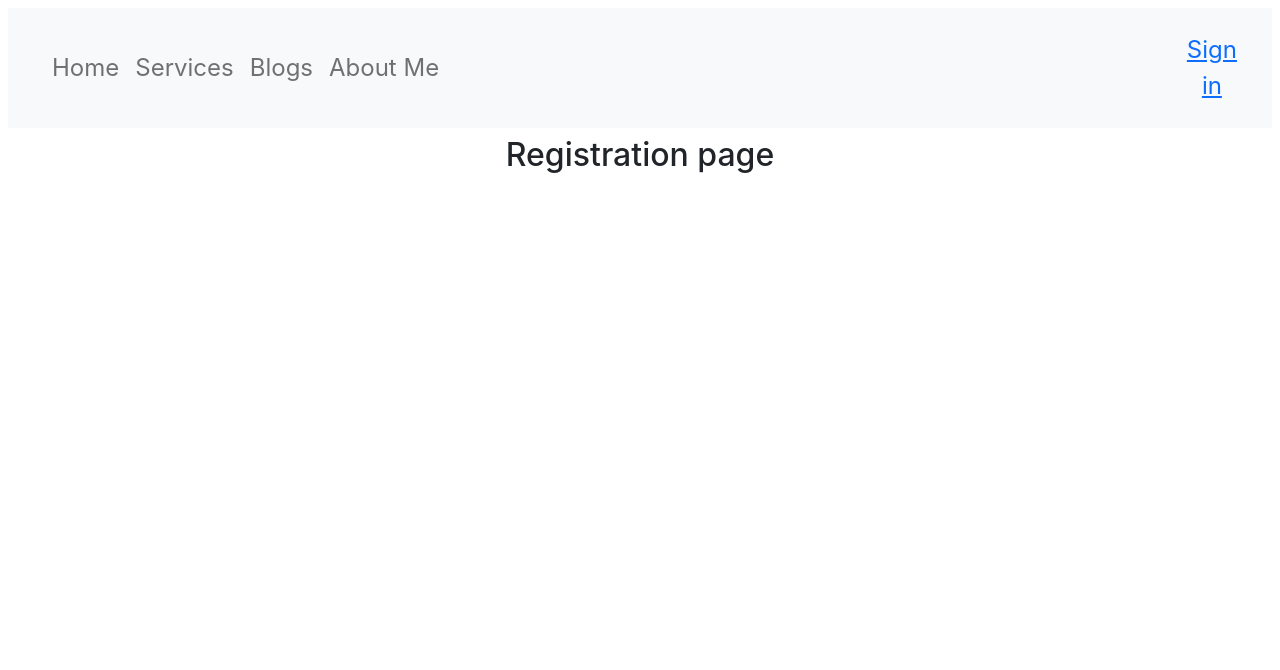
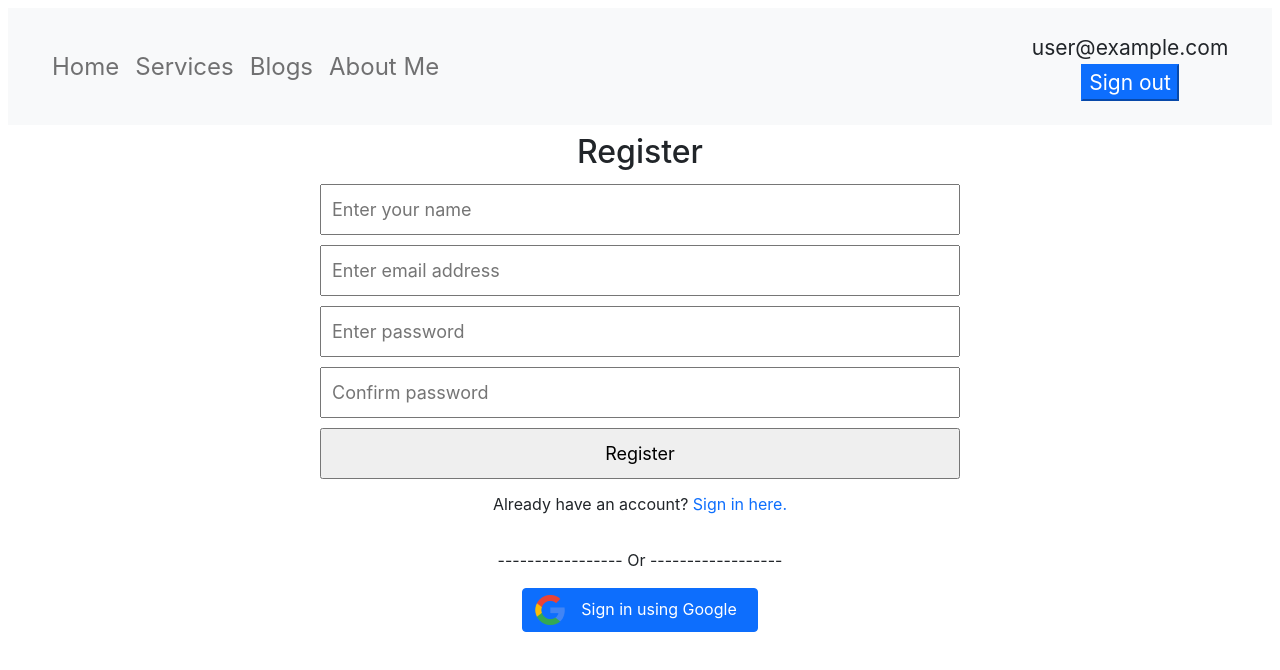
Before and after one commit to shahedyousuf/your-tutor, a React (Create React App) app: page /register in a window 1280 px wide. Shown: the top 670 px of the page. Built offline with nearby package versions, Linux system fonts and the light colour scheme; no server answers; sample sign-in values are in the browser's storage.

Commit message:
authentication done

```diff
--- /dev/null
+++ b/src/Components/CheckOut/CheckOut.js
@@ -0,0 +1,12 @@
+import React from 'react';
+import './CheckOut.css'
+
+const CheckOut = () => {
+    return (
+        <div>
+            <h2>Welcome to checkout</h2>
+        </div>
+    );
+};
+
+export default CheckOut;
--- /dev/null
+++ b/src/Components/GoogleLogin/GoogleLogin.js
@@ -0,0 +1,42 @@
+import React from 'react';
+import google from '../../images/google.png';
+import { useSignInWithGoogle } from 'react-firebase-hooks/auth';
+import auth from '../../firebase.init';
+import { useNavigate } from 'react-router-dom';
+
+
+const GoogleLogin = () => {
+    const [signInWithGoogle, user, loading, error] = useSignInWithGoogle(auth);
+    const navigate = useNavigate()
+
+    let errorElement
+    if (error) {
+        errorElement =
+            <div>
+                <p className='text-danger'>Error: {error.message}</p>
+            </div>
+    }
+
+    if (user) {
+        navigate('/checkout')
+    }
+
+    return (
+        <div>
+            <div className=''>
+                <br />
+                <p>----------------- Or ------------------</p>
+            </div>
+            <div>
+                {errorElement}
+                <button onClick={() => signInWithGoogle()} className="btn btn-primary d-block mx-auto">
+                    <img className='me-2' src={google} alt="" />
+                    <span className='px-2'>Sign in using Google</span>
+                </button>
+            </div>
+
+        </div >
+    );
+};
+
+export default GoogleLogin;
--- a/src/Components/Home/Service/Service.js
+++ b/src/Components/Home/Service/Service.js
@@ -1,9 +1,15 @@
 import React from 'react';
 import { Button, Card } from 'react-bootstrap';
+import { useNavigate } from 'react-router-dom';
 import './Service.css'
 
 const Service = ({ service }) => {
     const { id, name, image, description } = service
+
+    const navigate = useNavigate()
+    const handleAddToCart = () => {
+        navigate('/checkout')
+    }
     return (
         <div className='col-12 col-md-6 col-lg-4 mt-2 position-relative'>
             <Card className=''>
@@ -14,7 +20,7 @@ const Service = ({ service }) => {
                         {description}
                     </Card.Text>
                     <br />
-                    <Button className='position-absolute bottom-0 translate-middle-x' variant="primary">Add to cart</Button>
+                    <Button onClick={handleAddToCart} className='position-absolute bottom-0 translate-middle-x' variant="primary">Add to cart</Button>
                 </Card.Body>
             </Card>
         </div>
--- /dev/null
+++ b/src/Components/Loading/Loading.js
@@ -0,0 +1,12 @@
+import React from 'react';
+import { Spinner } from 'react-bootstrap';
+
+const Loading = () => {
+    return (
+        <div className='w-100 d-flex justify-content-center align-items-center'>
+            <Spinner animation="border" variant="primary" />
+        </div>
+    );
+};
+
+export default Loading;
--- a/src/Components/Login/Login.js
+++ b/src/Components/Login/Login.js
@@ -1,26 +1,77 @@
-import React from 'react';
-import { Link } from 'react-router-dom';
+import React, { useState } from 'react';
+import { Link, Navigate, useLocation, useNavigate } from 'react-router-dom';
 import './Login.css';
-import google from '../../images/google.png'
+import google from '../../images/google.png';
+import { useSignInWithEmailAndPassword, useSignInWithGoogle } from 'react-firebase-hooks/auth';
+import auth from '../../firebase.init';
+import GoogleLogin from '../GoogleLogin/GoogleLogin';
+
 
 const Login = () => {
+    const [email, setEmail] = useState('')
+    const [password, setPassword] = useState('')
+    const [
+        signInWithEmailAndPassword,
+        user,
+        loading,
+        error,
+    ] = useSignInWithEmailAndPassword(auth);
+
+    // const [signInWithGoogle, googleUser, googleLoading, googlError] = useSignInWithGoogle(auth);
+
+
+    const navigate = useNavigate()
+    if (user) {
+        navigate('/checkout')
+
+    }
+
+    let errorElement
+    if (error) {
+        errorElement = <div>
+            <p className='text-danger'>Error: {error.message}</p>
+        </div>
+    }
+
+
+
+
+    const handleEmail = event => {
+        event.preventDefault()
+        setEmail(event.target.value)
+    }
+
+    const handlePassword = event => {
+        event.preventDefault()
+        setPassword(event.target.value)
+    }
+
+    const handleSignIn = event => {
+        event.preventDefault()
+
+        signInWithEmailAndPassword(email, password)
+    }
+
+
     return (
         <>
-            <form className='form-container'>
+            <form onSubmit={handleSignIn} className='form-container'>
                 <h2>Sign in</h2>
-                <input type="email" name="email" placeholder='Enter email address' required />
+                <input onChange={handleEmail} type="email" name="email" placeholder='Enter email address' required />
                 <br />
-                <input type="password" name="password" placeholder='Enter password' required />
+                <input onChange={handlePassword} type="password" name="password" placeholder='Enter password' required />
                 <br />
                 <input type="submit" value="Sign in" />
             </form>
             <p className='m-2'>Don't have an account? <Link style={{ textDecoration: 'none' }} to='/register'>Register here.</Link></p>
-
-            <br />
-            <button className="btn-primary p-3 rounded">
+            <GoogleLogin></GoogleLogin>
+            {/* <br />
+            <p>--------------- Or ----------------</p>
+            {errorElement}
+            <button onClick={() => signInWithGoogle()} className="btn-primary p-3 rounded">
                 <img className='me-2' src={google} alt="" />
                 Sign in using Google
-            </button>
+            </button> */}
         </>
     );
 };
--- a/src/Components/Navbar/Navbar.js
+++ b/src/Components/Navbar/Navbar.js
@@ -1,7 +1,14 @@
 import React from 'react';
+import { useAuthState } from 'react-firebase-hooks/auth';
 import { Link, NavLink } from 'react-router-dom';
+import auth from '../../firebase.init';
+import { signOut } from 'firebase/auth';
 
 const Navbar = () => {
+    const [user, loading, error] = useAuthState(auth);
+    console.log(user)
+
+
     let activeStyle = {
         borderBottom: '2px solid orange'
     };
@@ -34,7 +41,12 @@ const Navbar = () => {
                     </div>
                 </div>
             </div>
-            <Link to='/login'>Sign in</Link>
+            {
+                user &&
+                <small>{user.email}
+                    <button onClick={() => signOut(auth)} className="btn-primary">Sign out</button>
+                </small>
+            }
         </nav>
     );
 };
--- a/src/Components/Register/Register.js
+++ b/src/Components/Register/Register.js
@@ -1,11 +1,87 @@
-import React from 'react';
-import './Register.css'
+import React, { useState } from 'react';
+import { Link, useNavigate } from 'react-router-dom';
+import './Register.css';
+import google from '../../images/google.png';
+import { useCreateUserWithEmailAndPassword, useSignInWithGoogle } from 'react-firebase-hooks/auth';
+import auth from '../../firebase.init';
+import GoogleLogin from '../GoogleLogin/GoogleLogin';
+import Loading from '../Loading/Loading';
 
 const Register = () => {
+    const [name, setName] = useState('')
+    const [email, setEmail] = useState('')
+    const [password, setPassword] = useState('')
+    const [confirmPassword, setConfirmPassword] = useState('')
+
+    const [
+        createUserWithEmailAndPassword,
+        user,
+        loading,
+        error,
+    ] = useCreateUserWithEmailAndPassword(auth, { sendEmailVerification: true });
+
+
+    const navigate = useNavigate()
+    if (user) {
+        navigate('/checkout')
+    }
+
+
+    // const [signInWithGoogle, googleUser, googleLoading, googlError] = useSignInWithGoogle(auth);
+
+    const handleName = event => {
+        event.preventDefault()
+        setName(event.target.value)
+    }
+
+    const handleEmail = event => {
+        event.preventDefault()
+        setEmail(event.target.value)
+    }
+
+    const handlePassword = event => {
+        event.preventDefault()
+        setPassword(event.target.value)
+    }
+
+    const handleConfirmPassword = event => {
+        event.preventDefault()
+        setConfirmPassword(event.target.value)
+    }
+
+
+
+    const handleRegister = event => {
+        event.preventDefault()
+
+        createUserWithEmailAndPassword(email, password);
+
+    }
+
     return (
-        <div>
-            <h2>Registration page</h2>
-        </div>
+        <>
+            <form onSubmit={handleRegister} className='form-container'>
+                <h2>Register</h2>
+                <input onChange={handleName} type="text" name="text" placeholder='Enter your name' />
+                <br />
+                <input onChange={handleEmail} type="email" name="email" placeholder='Enter email address' required />
+                <br />
+                <input onChange={handlePassword} type="password" name="password" placeholder='Enter password' required />
+                <br />
+                <input onChange={handleConfirmPassword} type="password" name="confirmPassword" placeholder='Confirm password' required />
+                <br />
+
+                <input type="submit" value="Register" />
+            </form>
+            <p className='m-2'>Already have an account? <Link style={{ textDecoration: 'none' }} to='/login'>Sign in here.</Link></p>
+            <GoogleLogin></GoogleLogin>
+            {/* <br />
+            <p>--------------- Or ----------------</p>
+            <button onClick={() => signInWithGoogle()} className="btn-primary p-3 rounded">
+                <img className='me-2' src={google} alt="" />
+                Sign in using Google
+            </button> */}
+        </>
     );
 };
 
--- /dev/null
+++ b/src/Components/RequireAuth/RequireAuth.js
@@ -0,0 +1,20 @@
+import React from 'react';
+import { useAuthState } from 'react-firebase-hooks/auth';
+import { Navigate, useLocation } from 'react-router-dom';
+import auth from '../../firebase.init';
+import Loading from '../Loading/Loading';
+
+const RequireAuth = ({ children }) => {
+    const [user, loading] = useAuthState(auth);
+    let location = useLocation();
+
+    if (loading) {
+        return <Loading></Loading>
+    }
+    if (!user) {
+        return <Navigate to="/login" state={{ from: location }} replace />;
+    }
+    return children;
+};
+
+export default RequireAuth;
--- /dev/null
+++ b/src/firebase.init.js
@@ -0,0 +1,22 @@
+// Import the functions you need from the SDKs you need
+import { initializeApp } from "firebase/app";
+import { getAuth } from 'firebase/auth'
+// TODO: Add SDKs for Firebase products that you want to use
+// https://firebase.google.com/docs/web/setup#available-libraries
+
+// Your web app's Firebase configuration
+const firebaseConfig = {
+    apiKey: "AIzaSyCEUoR2Uq9antT2UTk33pITqbS7GlcSfyc",
+    authDomain: "independent-service-prov-96d02.firebaseapp.com",
+    projectId: "independent-service-prov-96d02",
+    storageBucket: "independent-service-prov-96d02.appspot.com",
+    messagingSenderId: "126997303603",
+    appId: "1:126997303603:web:7a19d298a7b2bfa1ac6e46"
+};
+
+// Initialize Firebase
+const app = initializeApp(firebaseConfig);
+
+const auth = getAuth(app);
+
+export default auth;
```
Also changed, not shown: src/App.js (+7 -0 lines), src/Components/CheckOut/CheckOut.css (added).
